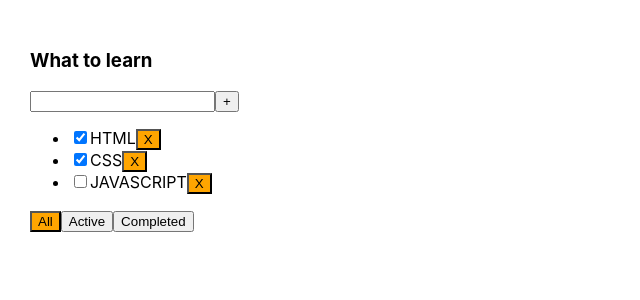
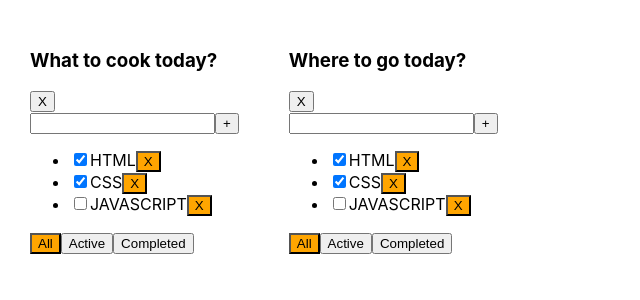
Before and after one commit to TatsianaKedrova/toDoListSecondVersion, a React (Create React App) app: page / in a window 1280 px wide. Shown: the top 300 px of the page, without its empty margins (0-640 px from the left). Built offline with nearby package versions, Linux system fonts and the light colour scheme.

Commit message:
made changes in App and Todolist by adding associative array

```diff
--- a/package.json
+++ b/package.json
@@ -8,8 +8,8 @@
     "@testing-library/user-event": "^7.1.2",
     "@types/jest": "^24.0.0",
     "@types/node": "^12.0.0",
-    "@types/react": "^16.9.0",
-    "@types/react-dom": "^16.9.0",
+    "@types/react": "^17.0.3",
+    "@types/react-dom": "^17.0.3",
     "@types/uuid": "^8.3.0",
     "react": "^16.13.1",
     "react-dom": "^16.13.1",
--- a/src/App.tsx
+++ b/src/App.tsx
@@ -1,7 +1,8 @@
-import React, {useState} from 'react';
-import { v1 } from 'uuid';
+import React, { useState } from "react";
+import { v1 } from "uuid";
 import './App.css';
 import TodoList from "./ToDolist";
+
 
 
 export type TaskType = {
@@ -12,77 +13,131 @@ export type TaskType = {
 
 export type FilterValuesType = "all" | "active" | "complete";
 
+export type TodoListType = {
+    id: string,
+    title: string,
+    filter: FilterValuesType,
+}
+
+export type TasksStateType = {
+    [key: string] : Array<TaskType>
+}
 
 function App() {
 
-const [tasks, setTasks] = useState<Array<TaskType>>([
-        { id: v1(), title: "HTML", isDone: true },
-        { id: v1(), title: "CSS", isDone: true },
-        { id: v1(), title: "JAVASCRIPT", isDone: false },
+    const todoList_1 = v1();
+    const todoList_2 = v1();
 
-    ]);
+    const [tasks, setTasks] = useState<TasksStateType>({
+       [todoList_1]: [
+            {id: v1(), title: "HTML", isDone: true},
+            {id: v1(), title: "CSS", isDone: true},
+            {id: v1(), title: "JAVASCRIPT", isDone: false},
+
+        ],
+        [todoList_2]: [
+            {id: v1(), title: "HTML", isDone: true},
+            {id: v1(), title: "CSS", isDone: true},
+            {id: v1(), title: "JAVASCRIPT", isDone: false},
+        ],
+
+    });
+    const [todoLists, setTodoLists] = useState<Array<TodoListType>>([
+        {id: todoList_1, title: "What to cook today?", filter: "all"},
+        {id: todoList_2, title: "Where to go today?", filter: "all"},
+    ])
 
 
-    function removeTask(taskID: string) {
-        setTasks(tasks.filter(task => task.id !== taskID));
+
+    function removeTask(taskID: string, todoListID: string) {
+        const updatedTasks = tasks[todoListID].filter(task => task.id !== taskID)
+        setTasks({
+            ...tasks,
+            [todoListID]: updatedTasks})
+        // setTasks(tasks.filter(task => task.id !== taskID));
     }
 
-    function addTask(title: string) {
+    function removeTodoList(todoListID: string) {
+        const updatedTodoLists = todoLists.filter(tl => tl.id !== todoListID)
+        setTodoLists(updatedTodoLists)
+        delete tasks[todoListID]
+    }
 
-        setTasks([{
+    function addTask(title: string, todoListID: string) {
+        const newTask: TaskType = {
             id: v1(),
             title,
             isDone: false
-            }, ...tasks ])
-        /*const task: TaskType = {
-            id: v1(),
-            title: title,
-            isDone: false
-        }
-        const newTasks = [task, ...tasks];
-        setTasks(newTasks);*/
-
+        };
+        const updatedTasks = [newTask, ...tasks[todoListID]];
+        setTasks({
+            ...tasks,
+            [todoListID]: updatedTasks
+        });
     }
 
-    function changeTaskStatus(taskID: string,  newIsDone: boolean) {
-        const updatedTasks = tasks.map(task => task.id === taskID ? {...task, isDone: newIsDone} : task)
+    function changeTaskStatus(taskID: string,  newIsDone: boolean, todoListID: string) {
+        const updatedTasks = tasks[todoListID].map(task => task.id === taskID ? {...task, isDone: newIsDone} : task)
            /* if (task.id === taskID) {
                 return {...task, isDone: !task.isDone}
             }
             return task
         })*/
-        setTasks(updatedTasks)
+        setTasks({
+            ...tasks,
+            [todoListID]: updatedTasks
+        })
     }
 
-    const [todoListFilter, setTodoListFilter] = useState<FilterValuesType>("all");
-
-    function changeTodoListFilter(newFilterValue: FilterValuesType) {
-        setTodoListFilter(newFilterValue);
+    function changeTodoListFilter(newFilterValue: FilterValuesType, todoListID: string) {
+        const updatedTodoLists = todoLists.map(tl => tl.id === todoListID ? {...tl, filter: newFilterValue} : tl)
+        setTodoLists(updatedTodoLists);
     }
 
 
-    function getTasksForTodoList() {
-        switch(todoListFilter) {
+    function getTasksForTodoList(todoList: TodoListType) {
+        debugger
+        switch(todoList.filter) {
             case 'active':
-                return tasks.filter(task => !task.isDone)
+                return tasks[todoList.id].filter(task => !task.isDone)
             case 'complete':
-                return tasks.filter(task => task.isDone)
+                return tasks[todoList.id].filter(task => task.isDone)
             default:
-                return tasks
+                return tasks[todoList.id]
         }
     }
 
     return (
         <div className="App">
+            {
+                todoLists.map(tl => {
+                    let newArr = getTasksForTodoList(tl)
+                    console.log(newArr)
+                    // if (tl.filter === 'active'){
+                    //     debugger
+                    //     newArr = tasks[tl.id].filter(t => !t.isDone)
+                    // }
+                    // if (tl.filter === 'complete'){
+                    //     debugger
+                    //     newArr = tasks[tl.id].filter(t => t.isDone)
+                    // }
+                    return (
                         <TodoList
-                title = {'What to learn'}
-                todoListFilter={todoListFilter}
-                tasks={getTasksForTodoList()}
+                            key = {tl.id}
+                            id = {tl.id}
+                            title = {tl.title}
+                            todoListFilter={tl.filter}
+                            tasks={newArr}
                             addTask = {addTask}
                             removeTask={removeTask}
+                            removeTodoList={removeTodoList}
                             changeTodoListFilter={changeTodoListFilter}
                             changeTaskStatus={changeTaskStatus}
                         />
+                    )
+                })
+            }
+
         </div>
     );
 }
--- a/src/ToDolist.tsx
+++ b/src/ToDolist.tsx
@@ -1,27 +1,30 @@
-import React, { ChangeEvent } from 'react';
 import {FilterValuesType, TaskType, } from './App';
-import { useState, KeyboardEvent } from 'react';
+import React, { ChangeEvent, useState, KeyboardEvent } from "react";
+
 
 //
 type TodoListPropsType = {
+    id: string
     title: string,
     todoListFilter: FilterValuesType,
     tasks: Array<TaskType>,
-    addTask: (title: string) => void,
-    removeTask: (taskID: string) => void,
-    changeTodoListFilter: (newFilterValue: FilterValuesType) => void,
-    changeTaskStatus: (taskID: string,  newIsDone: boolean) => void
+    addTask: (title: string, todoListID: string) => void,
+    removeTask: (taskID: string, todoListID: string) => void,
+    removeTodoList: (todoListID: string) => void,
+    changeTodoListFilter: (newFilterValue: FilterValuesType, todoListID: string) => void,
+    changeTaskStatus: (taskID: string,  newIsDone: boolean, todoListID: string) => void
 }
 
 
 
 function TodoList(props: TodoListPropsType) {
-
+debugger
     const [title, setTitle] = useState<string>("");
     const [error, setError] = useState<string | null>(null)
+
     const tasks = props.tasks.map( task => {
-        const remoteTask = () => props.removeTask(task.id)
-        const changeStatus = (e: ChangeEvent<HTMLInputElement>) => props.changeTaskStatus(task.id, e.currentTarget.checked)
+        const removeTask = () => props.removeTask(task.id, props.id)
+        const changeStatus = (e: ChangeEvent<HTMLInputElement>) => props.changeTaskStatus(task.id, e.currentTarget.checked, props.id)
         return (
             <li key={task.id}>
                 <input
@@ -31,16 +34,19 @@ function TodoList(props: TodoListPropsType) {
                 <span>{task.title}</span>
                 <button
                 className="btn-remove"
-                onClick={remoteTask}>X</button>
+                onClick={removeTask}>X</button>
             </li>
         )
 
     });
     //() => props.removeTask(task.id)
 
-    const setAllFilterValue = () => props.changeTodoListFilter("all");
-    const setActiveFilterValue = () => props.changeTodoListFilter("active");
-    const setCompleteFilterValue = () => props.changeTodoListFilter("complete");
+    const removeTodoList = () => {
+        props.removeTodoList(props.id)
+    }
+    const setAllFilterValue = () => props.changeTodoListFilter("all", props.id);
+    const setActiveFilterValue = () => props.changeTodoListFilter("active", props.id);
+    const setCompleteFilterValue = () => props.changeTodoListFilter("complete", props.id);
     const changeTitle = (e: ChangeEvent<HTMLInputElement>) => {
         setError(null)
         setTitle(e.currentTarget.value);
@@ -48,7 +54,7 @@ function TodoList(props: TodoListPropsType) {
     const addTask = () => {
         const trimmedTitle = title.trim()
         if(trimmedTitle){
-            props.addTask(title);
+            props.addTask(title, props.id);
         } else {
             setError("Title is required!")
         }
@@ -64,6 +70,9 @@ function TodoList(props: TodoListPropsType) {
     return (
         <div>
             <h3>{props.title}</h3>
+            <button
+            onClick={removeTodoList}
+            >X</button>
             <div>
                 <input
                 value={title}
```
Also changed, not shown: 1 other file (tests, documents, lock files or other folders). Lines whose indentation alone changed are shown as unchanged.
